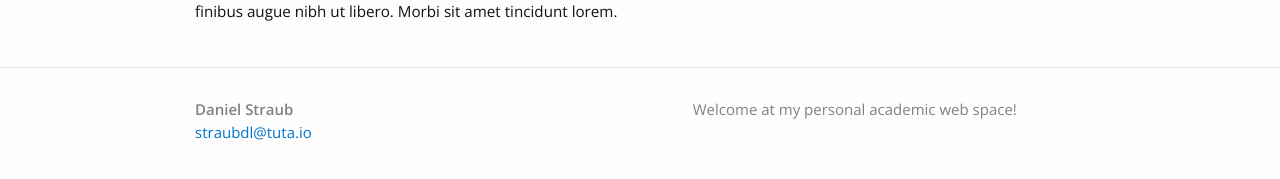
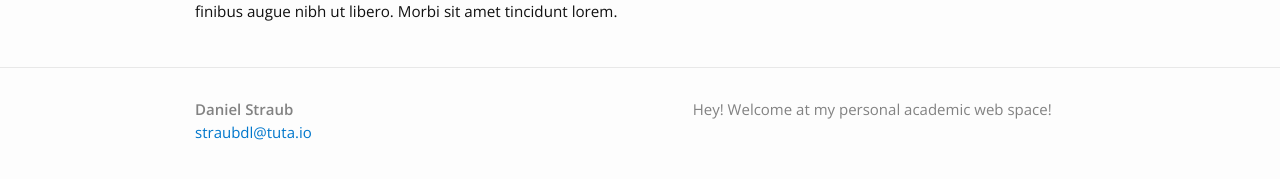
Before and after one commit to tracetheheat/tracetheheat.github.io, a Jekyll site: the page built from index.html, in a window 1280 px wide. Shown: the part 231-410 px from the top of the page. Built offline with Jekyll 4.4.1, drawn with Linux system fonts in a browser that asks for light colours.

```diff
--- a/_config.yml
+++ b/_config.yml
@@ -2,7 +2,7 @@
 title: Daniel Straub
 email: straubdl@tuta.io
 description: > # this means to ignore newlines until "baseurl:"
-  Welcome at my personal academic web space!
+  Hey! Welcome at my personal academic web space!
 baseurl: "" # the subpath of your site, e.g. /blog/
 url: "http://yourdomain.com" # the base hostname & protocol for your site
 
--- a/_data/menu.yml
+++ b/_data/menu.yml
@@ -2,7 +2,7 @@
   href: "/about/"
 
 - title: "Research"
-  href: "/Research/"
+  href: "/research/"
 
 - title: "Blog"
   href: "/blog/"
```
